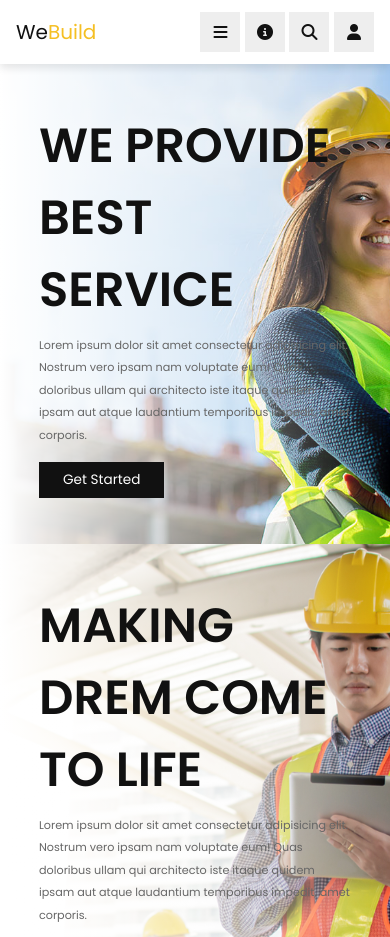
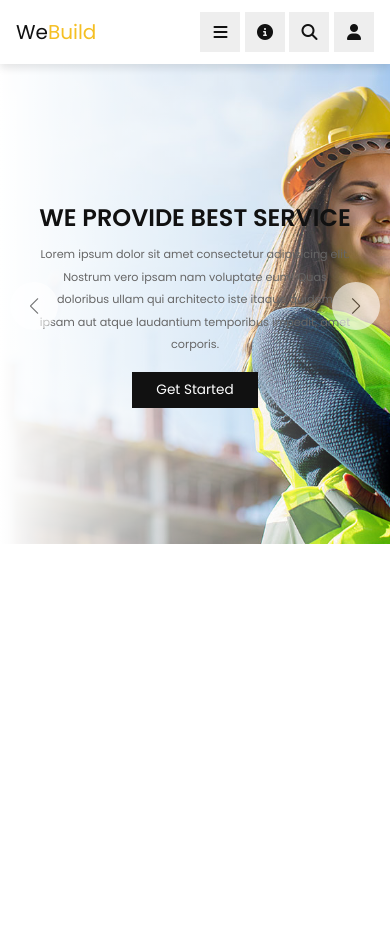
Before and after one commit to sawkwehmuesoe/constructionproject, a plain HTML site: page index.html in a window 390 px wide. Shown: the top 937 px of the page. After the commit the page ends 844 px from the top, so only its background shows below. Drawn offline with nearby package versions, Linux system fonts and the light colour scheme.

Commit message:
finish arrow afternoon to start about section at night

```diff
--- a/app.js
+++ b/app.js
@@ -44,3 +44,16 @@ window.onscroll = ()=>{
     loginForm.classList.remove('active');
     contactInfo.classList.remove('active');
 }
+
+//Start Swiper Section
+
+var swiper = new Swiper(".home-slider", {
+    loop:true,
+    grabCursor:true,
+    navigation: {
+      nextEl: ".swiper-button-next",
+      prevEl: ".swiper-button-prev",
+    },
+  });
+
+// End Swiper Section
--- a/index.html
+++ b/index.html
@@ -5,6 +5,8 @@
 
         <!-- font awesome css 1  -->
         <link rel="stylesheet" href="https://cdnjs.cloudflare.com/ajax/libs/font-awesome/6.4.0/css/all.min.css" integrity="sha512-iecdLmaskl7CVkqkXNQ/ZH/XLlvWZOJyj7Yy7tcenmpD1ypASozpmT/E0iPtmFIB46ZmdtAc9eNBvH0H/ZpiBw==" crossorigin="anonymous" referrerpolicy="no-referrer" />
+
+        <link rel="stylesheet" href="https://cdn.jsdelivr.net/npm/swiper@10/swiper-bundle.min.css"/>
 
         <!-- custom css 1  -->
         <link href="style.css" rel="stylesheet" type="text/css" />
@@ -93,11 +95,11 @@
 
         <section id="home" class="home">
 
-            <div class="home-slider">
+            <div class="swiper home-slider">
 
-                <div class="w">
+                <div class="swiper-wrapper">
 
-                    <section class="slide" style="background: url(assets/img/home-slide-1.jpg)">
+                    <section class="swiper-slide slide" style="background: url(assets/img/home-slide-1.jpg)">
                         <div class="content">
                             <h3>we provide best service</h3>
                             <p>Lorem ipsum dolor sit amet consectetur adipisicing elit. Nostrum vero ipsam nam voluptate eum! Quas doloribus ullam qui architecto iste itaque quidem ipsam aut atque laudantium temporibus impedit, amet corporis.</p>
@@ -105,7 +107,7 @@
                         </div>
                     </section>
 
-                    <section class="slide" style="background: url(assets/img/home-slide-2.jpg) no-repeat;">
+                    <section class="swiper-slide slide" style="background: url(assets/img/home-slide-2.jpg) no-repeat;">
                         <div class="content">
                             <h3>making drem come to life</h3>
                             <p>Lorem ipsum dolor sit amet consectetur adipisicing elit. Nostrum vero ipsam nam voluptate eum! Quas doloribus ullam qui architecto iste itaque quidem ipsam aut atque laudantium temporibus impedit, amet corporis.</p>
@@ -113,7 +115,7 @@
                         </div>
                     </section>
 
-                    <section class="slide" style="background: url(assets/img/home-slide-3.jpg) no-repeat;">
+                    <section class="swiper-slide slide" style="background: url(assets/img/home-slide-3.jpg) no-repeat;">
                         <div class="content">
                             <h3>from concept to creation</h3>
                             <p>Lorem ipsum dolor sit amet consectetur adipisicing elit. Nostrum vero ipsam nam voluptate eum! Quas doloribus ullam qui architecto iste itaque quidem ipsam aut atque laudantium temporibus impedit, amet corporis.</p>
@@ -123,13 +125,18 @@
 
                 </div>
 
+                <div class="swiper-button-next"></div>
+                <div class="swiper-button-prev"></div>
+
             </div>
 
         </section>
 
         <!-- End Home Section -->
 
+        <script src="https://cdn.jsdelivr.net/npm/swiper@10/swiper-bundle.min.js"></script>
 
+        <!-- custom js  -->
         <script src="./app.js" type="text/javascript"></script>
     </body>
 </html>
--- a/style.css
+++ b/style.css
@@ -440,7 +440,33 @@ section{
 
 /* End Home Section  */
 
-/* to continue arrow  */
+/* Start Swiper Section  */
+.swiper-button-prev,
+.swiper-button-next{
+    height: 6rem;
+    width: 6rem;
+    background-color: var(--white);
+    color: var(--black);
+    border-radius: 50%;
+    opacity: 0.6;
+}
+
+.swiper-button-prev:hover,
+.swiper-button-next:hover{
+    background: var(--yellow);
+    opacity: 1;
+    color: var(--white);
+}
+
+.swiper-button-prev{
+    right: 7rem;
+}
+
+.swiper-button-prev:after,
+.swiper-button-next:after{
+    font-size: 2rem;
+}
+/* End Swiper Section  */
 
 
 
@@ -512,6 +538,18 @@ section{
         width: 90%;
     }
 
+    .home .slide{
+        justify-content: center;
+    }
+
+    .home .slide .content{
+        text-align: center;
+    }
+
+    .home .slide .content h3{
+        font-size: 3rem;
+    }
+
 }
 
 @media (max-width:450px){
```
